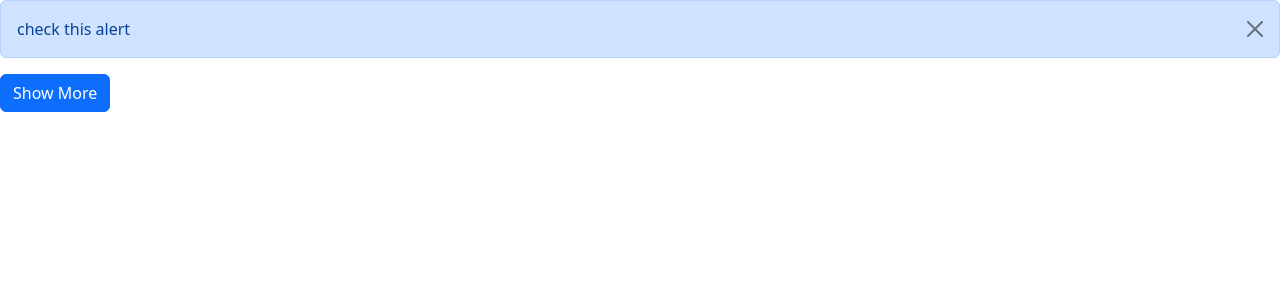
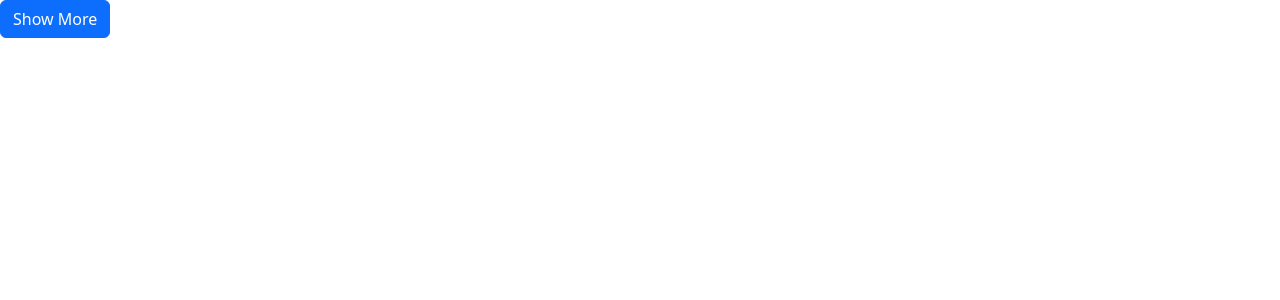
Before and after one commit to HigherIB/react-app-workable, a React (Vite) app: page / in a window 1280 px wide. Shown: the top 300 px of the page. Built offline with nearby package versions, Linux system fonts and the light colour scheme.

Commit message:
alert visibility final

```diff
--- a/src/App.tsx
+++ b/src/App.tsx
@@ -1,12 +1,15 @@
+import { useState } from "react";
 import Alert from "./components/Alert";
 import Button from "./components/Button";
 
 function App(){
+  const [alertVisible, setAlertVisibility] = useState(false)
   return (
     <div>
+      {alertVisible &&
       <Alert>
         check this alert
-      </Alert>
+      </Alert>}
 
       <Button />
     </div>
```
